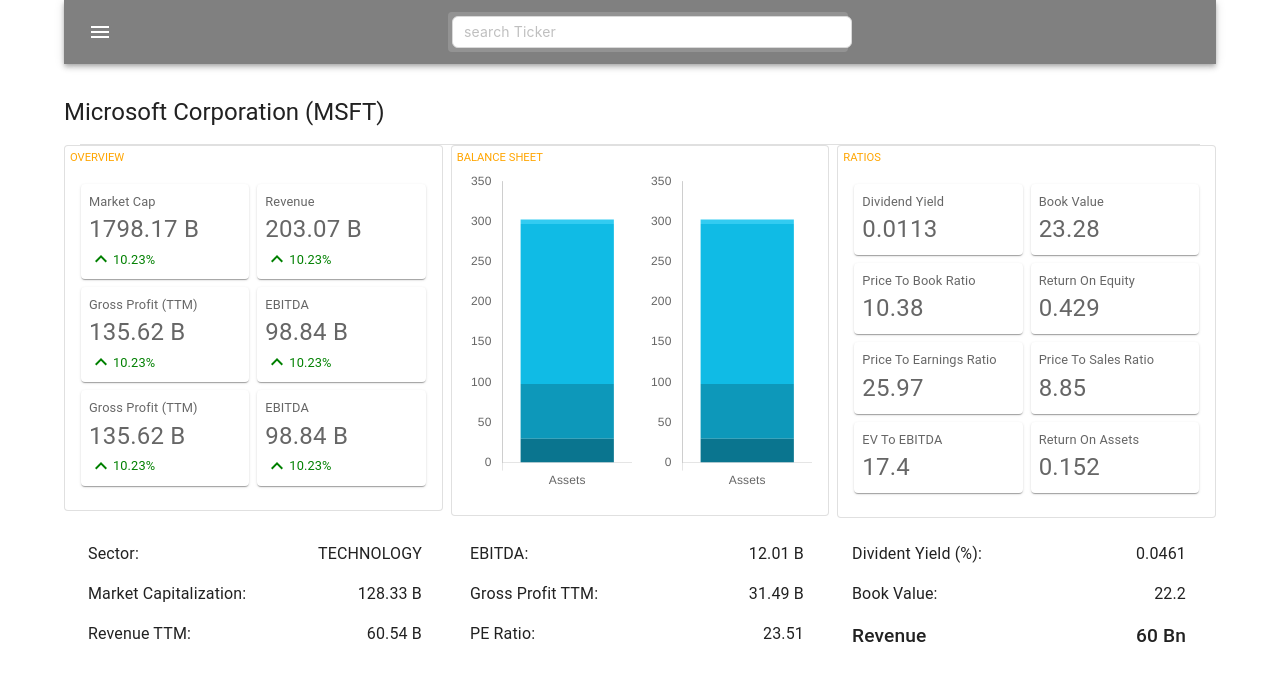
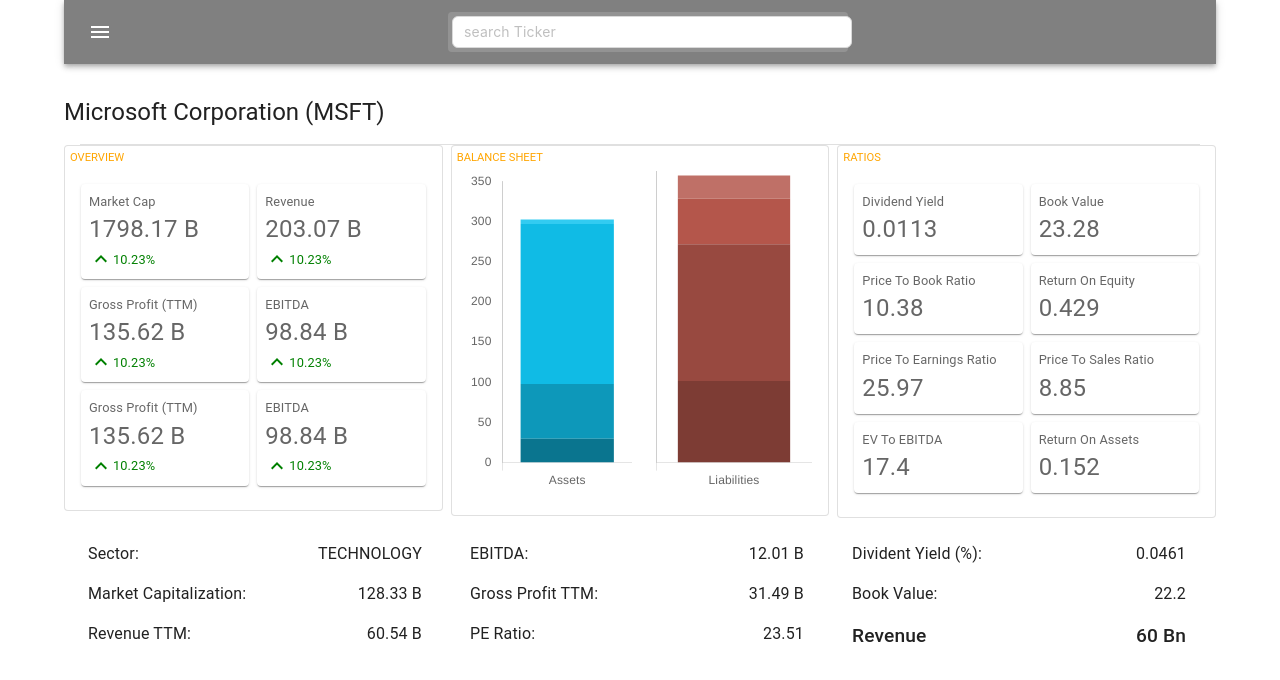
Before and after one commit to kaiwalyag/screener, a React (Create React App) app: page / in a window 1280 px wide. Shown: the top 680 px of the page. Built offline with nearby package versions, Linux system fonts and the light colour scheme.

Commit message:
Assigned data to liabilities

```diff
--- a/src/components/BalanceSheetChart.js
+++ b/src/components/BalanceSheetChart.js
@@ -88,16 +88,18 @@
   },
 };
 
-// ticks: {
-//   display: false,
-// }
+let libOptions = JSON.parse(JSON.stringify(options));
+libOptions.scales.y.ticks = {
+  display: false
+};
 
 export default function BalanceSheetChart() {
 
   const balanceSheet = useRecoilValue(balanceSheetState);
   const latest = balanceSheet.annualReports[0];
 
-  const dataset = [];
+  const assetsDataset = [];
+  const liabilitiesDataset = [];
 
   const assets = (({ totalCurrentAssets , intangibleAssets, investments, otherCurrentAssets }) =>
     ({ totalCurrentAssets , intangibleAssets, investments, otherCurrentAssets }))(latest);
@@ -106,7 +108,7 @@
   const liabilities = (({ totalCurrentLiabilities , longTermDebt, totalShareholderEquity, otherCurrentLiabilities }) =>
     ({ totalCurrentLiabilities , longTermDebt, totalShareholderEquity, otherCurrentLiabilities }))(latest);
 
-  Object.keys(assets).forEach((e,i) => dataset.push(
+  Object.keys(assets).forEach((e,i) => assetsDataset.push(
     {
       label: toSentenceCase(e),
       data: [convertMillions(assets[e])],
@@ -114,11 +116,22 @@
     }
   ));
 
-  console.log(dataset);
+  Object.keys(liabilities).forEach((e,i) => liabilitiesDataset.push(
+    {
+      label: toSentenceCase(e),
+      data: [convertMillions(liabilities[e])],
+      backgroundColor: liabilitiesColors[i]
+    }
+  ));
 
-  const data = {
+  const assetsData = {
     labels: ['Assets'],
-    datasets: dataset
+    datasets: assetsDataset
+  };
+
+  const liabilitiesData = {
+    labels: ['Liabilities'],
+    datasets: liabilitiesDataset
   };
 
   return (
@@ -130,10 +143,10 @@
         <Content>
       <Grid container spacing={2} columns={16} sx={{height:'21rem'}}>
         <Grid item xs={8}>
-          <Bar options={options} data={data} />
+          <Bar options={options} data={assetsData} />
         </Grid>
         <Grid item xs={8}>
-          <Bar options={options} data={data} />
+          <Bar options={libOptions} data={liabilitiesData} />
         </Grid>
     </Grid>
 
```
